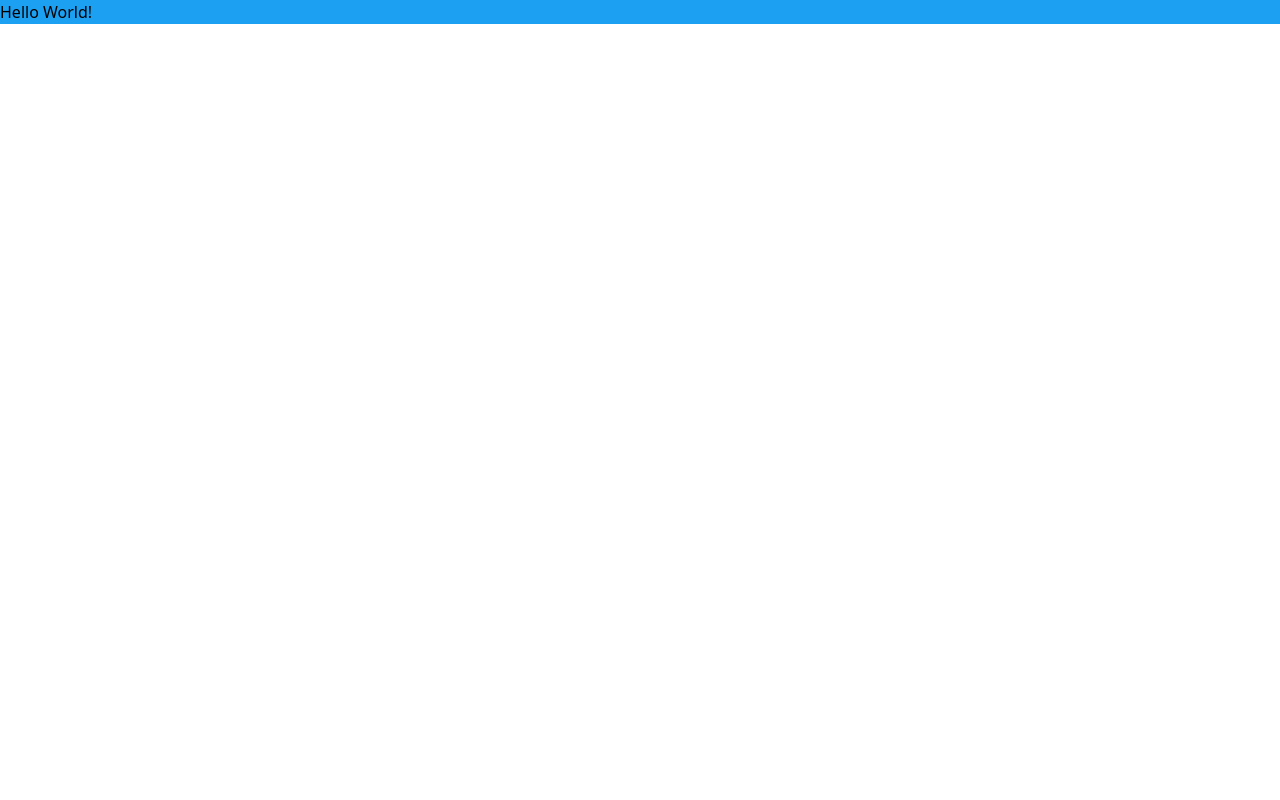
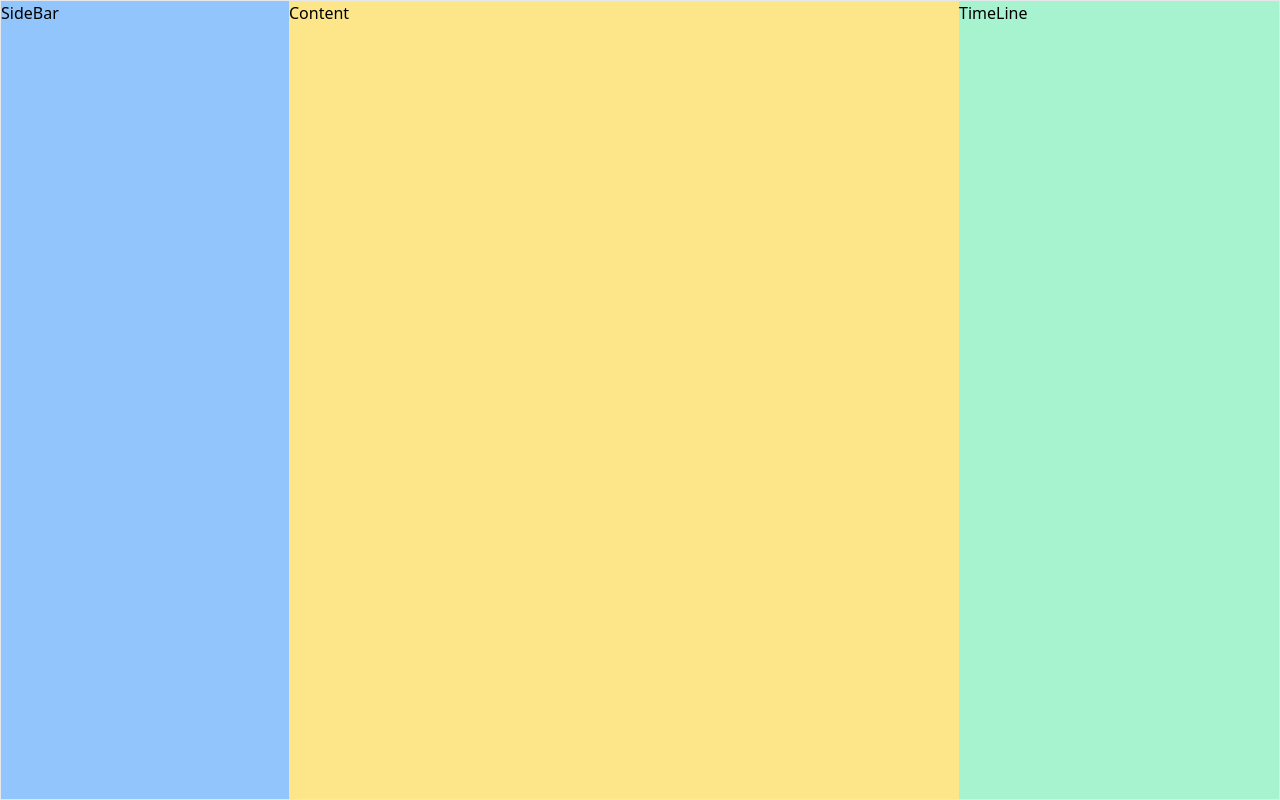
Before and after one commit to VolkanGoksu/ReactJs-Twitter-Klon, a React (Create React App) app in the folder client/: page / in a window 1280 px wide. Built offline with nearby package versions, Linux system fonts and the light colour scheme.

Commit message:
layout components

```diff
--- a/client/src/App.js
+++ b/client/src/App.js
@@ -1,9 +1,18 @@
 
 import React from 'react'
+
+import Container from './layout/Container'
+import SideBar from './layout/SideBar'
+import Content from './layout/Content'
+import Widgets from './layout/Widgets'
 function App() {
   return (
     <div className="App">
-       <h2 className="bg-primary-base">Hello World!</h2>
+      <Container>
+        <SideBar />
+        <Content />
+        <Widgets />
+      </Container>
     </div>
   );
 }
--- /dev/null
+++ b/client/src/layout/Container.js
@@ -0,0 +1,11 @@
+import React from 'react'
+
+const Container = ({children}) => {
+    return (
+        <div className="flex min-h-screen max-w-7xl mx-auto border ">
+           {children}
+        </div>
+    )
+}
+
+export default Container
--- /dev/null
+++ b/client/src/layout/Content.js
@@ -0,0 +1,11 @@
+import React from 'react'
+
+const Content = () => {
+    return (
+        <main className="flex-1 bg-yellow-200 ">
+            <h2>Content</h2>
+        </main>
+    )
+}
+
+export default Content
--- /dev/null
+++ b/client/src/layout/SideBar.js
@@ -0,0 +1,11 @@
+import React from 'react'
+
+const SideBar = () => {
+    return (
+        <div className="w-72 bg-blue-300">
+             <h2>SideBar</h2>
+        </div>
+    )
+}
+
+export default SideBar
--- /dev/null
+++ b/client/src/layout/Widgets.js
@@ -0,0 +1,11 @@
+import React from 'react'
+
+const Widgets = () => {
+    return (
+        <aside className="bg-green-200 w-80">
+           <h1>TimeLine</h1>
+        </aside>
+    )
+}
+
+export default Widgets
```
